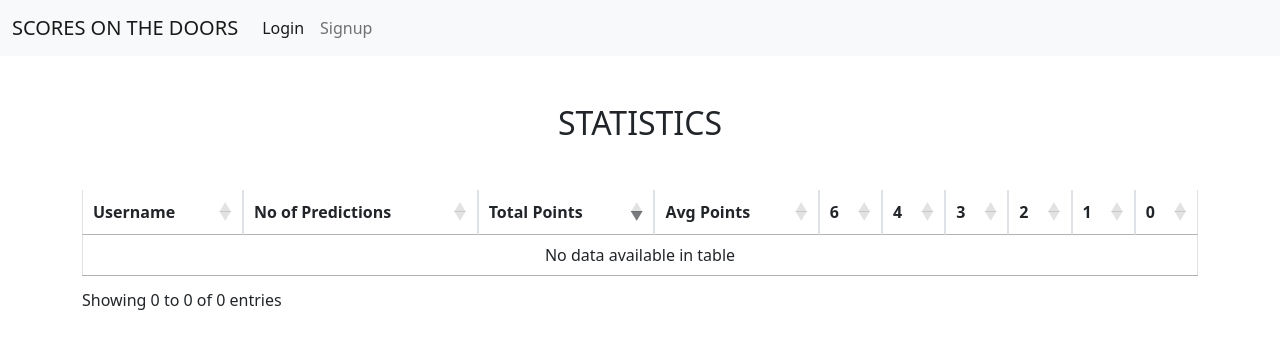
After one commit to Grahev/scoresonthedoors, a Django app: page /leagues/old/ in a window 1280 px wide. The commit adds this page. Shown: the top 349 px of the page. Run offline with Django 4.2, Linux system fonts and the light colour scheme; data that the repository does not hold is empty; some libraries are stand-ins or nearby versions.

Commit message:
stats added

```diff
--- a/docker-compose.yml
+++ b/docker-compose.yml
@@ -3,6 +3,8 @@ version: '3.8'
 services:
   db:
     image: postgres
+    ports:
+      - "5432:5432"
     volumes:
       - postgres_data:/var/lib/postgresql/data
     environment:
--- /dev/null
+++ b/leagues/templates/league_old_points.html
@@ -0,0 +1,60 @@
+{% extends 'base.html' %}
+
+{% block title %}
+    Leagues | Home
+{% endblock title %}
+
+{% block content %}
+<div class="container">
+    <h2 class="text-center my-5">STATISTICS</h2>
+    <table class="table table-bordered mt-3" id="userStatsTable">
+        <thead>
+            <tr>
+                <th>Username</th>
+                <th>No of Predictions</th>
+                <th>Total Points</th>
+                <th>Avg Points</th>
+                <th>6</th>
+                <th>4</th>
+                <th>3</th>
+                <th>2</th>
+                <th>1</th>
+                <th>0</th>
+            </tr>
+        </thead>
+        <tbody>
+            {% for user_stats in queryset %}
+                <tr>
+                    <td><a href="{% url 'leagues:user-statistics' pk=user_stats.user_id %}">{{ user_stats.user__username }}</a></td>
+                    {% comment %} <td>{{ user_stats.user__username }}</td> {% endcomment %}
+                    <td>{{ user_stats.total_predictions_by_user }}</td>
+                    <td>{{ user_stats.total_points }}</td>
+                    <td>{{ user_stats.avg_points_per_user }}</td>
+                    <td>{{ user_stats.points_6 }}</td>
+                    <td>{{ user_stats.points_4 }}</td>
+                    <td>{{ user_stats.points_3 }}</td>
+                    <td>{{ user_stats.points_2 }}</td>
+                    <td>{{ user_stats.points_1 }}</td>
+                    <td>{{ user_stats.points_0 }}</td>
+                </tr>
+            {% endfor %}
+        </tbody>
+    </table>
+</div>
+
+<!-- DataTables CSS and JS -->
+<link rel="stylesheet" type="text/css" href="https://cdn.datatables.net/1.10.23/css/jquery.dataTables.min.css">
+<script type="text/javascript" charset="utf8" src="https://code.jquery.com/jquery-3.5.1.js"></script>
+<script type="text/javascript" charset="utf8" src="https://cdn.datatables.net/1.10.23/js/jquery.dataTables.min.js"></script>
+
+<script>
+    $(document).ready( function () {
+        $('#userStatsTable').DataTable({
+            "paging": false,  // Disable pagination
+            "searching": false,  // Disable search bar
+            "order": [[2, 'desc']]  // Default sorting by Total Points (index 2) in descending order
+        });
+    });
+</script>
+
+{% endblock content %}
--- a/leagues/urls.py
+++ b/leagues/urls.py
@@ -1,6 +1,6 @@
 from django.contrib import admin
 from django.urls import path
-from leagues.views import maximum_leagues,league_delete, leagues_home, LeagueCreateView,LeaguesListView, leave_league, league_details, leave_league_confirm, join_league,join_league_pin
+from leagues.views import maximum_leagues,league_delete, leagues_home, LeagueCreateView,LeaguesListView, leave_league, league_details, leave_league_confirm, join_league,join_league_pin, league_old_points, user_statistics
 
 
 app_name = 'leagues'
@@ -14,5 +14,7 @@ urlpatterns = [
     path('join/<int:pk>/', join_league_pin, name='join_league'),
     path('maximum_leagues/', maximum_leagues, name='maximum-leagues'),
     path('<int:pk>/delete', league_delete, name='league-delete'),
+    path('old/', league_old_points, name='league-old-points'),
+    path('statistics/<int:pk>', user_statistics, name='user-statistics'),
 
 ]
--- a/leagues/views.py
+++ b/leagues/views.py
@@ -9,6 +9,9 @@ from django.contrib.auth.decorators import login_required
 from django.contrib import messages
 from django.http import HttpResponseRedirect
 from django.core import serializers
+from django.db.models import Count, Sum, Avg, Case, When, IntegerField, F, Value
+from django.db.models.functions import Round
+from django.db.models.aggregates import Count
 import json
 
 from django.urls import reverse_lazy
@@ -175,3 +178,67 @@ def league_delete(request, pk):
             return redirect('leagues:leagues-home')
 
     return render(request, 'delete_league.html', context)
+
+def league_old_points(request):
+    queryset = (
+        MatchPrediction.objects.values(
+            'user_id',
+            'user__username'
+        )
+        .annotate(
+            total_predictions_by_user=Count('id'),
+            total_points=Sum('points'),
+            avg_points_per_user=Round(Avg(F('points') * 1.0), 2),
+            points_6=Count(Case(When(points=6, then=Value(1)), output_field=IntegerField())),
+            points_4=Count(Case(When(points=4, then=Value(1)), output_field=IntegerField())),
+            points_3=Count(Case(When(points=3, then=Value(1)), output_field=IntegerField())),
+            points_2=Count(Case(When(points=2, then=Value(1)), output_field=IntegerField())),
+            points_1=Count(Case(When(points=1, then=Value(1)), output_field=IntegerField())),
+            points_0=Count(Case(When(points=0, then=Value(1)), output_field=IntegerField()))
+            )
+            .order_by('-total_points')
+
+    )
+    context = {'queryset': queryset}
+
+    return render(request, 'league_old_points.html', context=context)
+
+def user_statistics(request,pk):
+        # Ensure the requested user exists, or return a 404 page
+    user = get_object_or_404(User, pk=pk)
+
+    # Filter predictions for the specified user
+    user_predictions = MatchPrediction.objects.filter(user=user)
+
+    common_home_teams = user_predictions.values('homeTeamName').annotate(total=Count('homeTeamName')).order_by('-total')[:5]
+    common_away_teams = user_predictions.values('awayTeamName').annotate(total=Count('awayTeamName')).order_by('-total')[:5]
+    common_goal_scorers = user_predictions.values('goalScorerName').annotate(total=Count('goalScorerName')).order_by('-total')[:5]
+
+    queryset = (
+        MatchPrediction.objects.values(
+            'user_id',
+            'user__username'
+        )
+        .annotate(
+            total_predictions_by_user=Count('id'),
+            total_points=Sum('points'),
+            avg_points_per_user=Round(Avg(F('points') * 1.0), 2),
+            points_6=Count(Case(When(points=6, then=Value(1)), output_field=IntegerField())),
+            points_4=Count(Case(When(points=4, then=Value(1)), output_field=IntegerField())),
+            points_3=Count(Case(When(points=3, then=Value(1)), output_field=IntegerField())),
+            points_2=Count(Case(When(points=2, then=Value(1)), output_field=IntegerField())),
+            points_1=Count(Case(When(points=1, then=Value(1)), output_field=IntegerField())),
+            points_0=Count(Case(When(points=0, then=Value(1)), output_field=IntegerField()))
+            )
+            .filter(user_id=pk).order_by('-total_points')
+    )
+
+    context = {
+        'target_user': user,
+        'common_home_teams': common_home_teams,
+        'common_away_teams': common_away_teams,
+        'common_goal_scorers': common_goal_scorers,
+        'queryset': queryset,
+    }
+
+    return render(request, 'user_statistics.html', context)
--- a/predicts/views.py
+++ b/predicts/views.py
@@ -44,6 +44,7 @@ def predicts_home(request):
     numbers_of_games_to_predict = NumberOfGamesToPredict.objects.first()
     ucl_predictions = MatchPrediction.objects.filter(user=request.user).filter(league='UEFA Champions League').filter(match_date__week=current_week.week_number).count() # update this
     non_ucl_predictions = MatchPrediction.objects.filter(user=request.user).exclude(league='UEFA Champions League').filter(match_date__week=current_week.week_number).count() # update this
+    print(non_ucl_predictions)
     available_non_ucl_predictions = numbers_of_games_to_predict.EPL - non_ucl_predictions
     fixtures = {}
 
@@ -184,6 +185,10 @@ def match_prediction(request,pk):
     number_of_games_to_predict = NumberOfGamesToPredict.objects.get(pk=1)
     #number of existing user predictions for current week NON UCL
     non_UCL_predictions = MatchPrediction.objects.filter(user = request.user).exclude(league__icontains= 'UEFA Champions League').filter(match_date__week=current_week.week_number).count()
+    test_non_UCL_predictions = MatchPrediction.objects.filter(user = request.user).exclude(league__icontains= 'UEFA Champions League').filter(match_date__week=current_week.week_number)
+    print(f'non ucl games predicted {non_UCL_predictions}')
+    for m in test_non_UCL_predictions:
+        print(m.id, m.checked, m.homeTeamName, m.awayTeamName, m.match_date)
     #number of existing user predictions for current week UCL
     UCL_predictions = MatchPrediction.objects.filter(user = request.user).filter(league__icontains= 'UEFA Champions League').filter(match_date__week=current_week.week_number).count()
 
--- a/templates/base.html
+++ b/templates/base.html
@@ -47,6 +47,9 @@
             </li>
             <li class="nav-item px-3">
               <a class="nav-link" href="{% url 'leagues:leagues-home'%}">Leagues</a>
+            </li>
+            <li class="nav-item px-3">
+              <a class="nav-link" href="{% url 'leagues:league-old-points'%}">Stats</a>
             </li>
           </ul>
 
```
Also changed, not shown: app_core/settings.py (+14 -13 lines), leagues/templates/user_statistics.html (added, +85 -0 lines).
